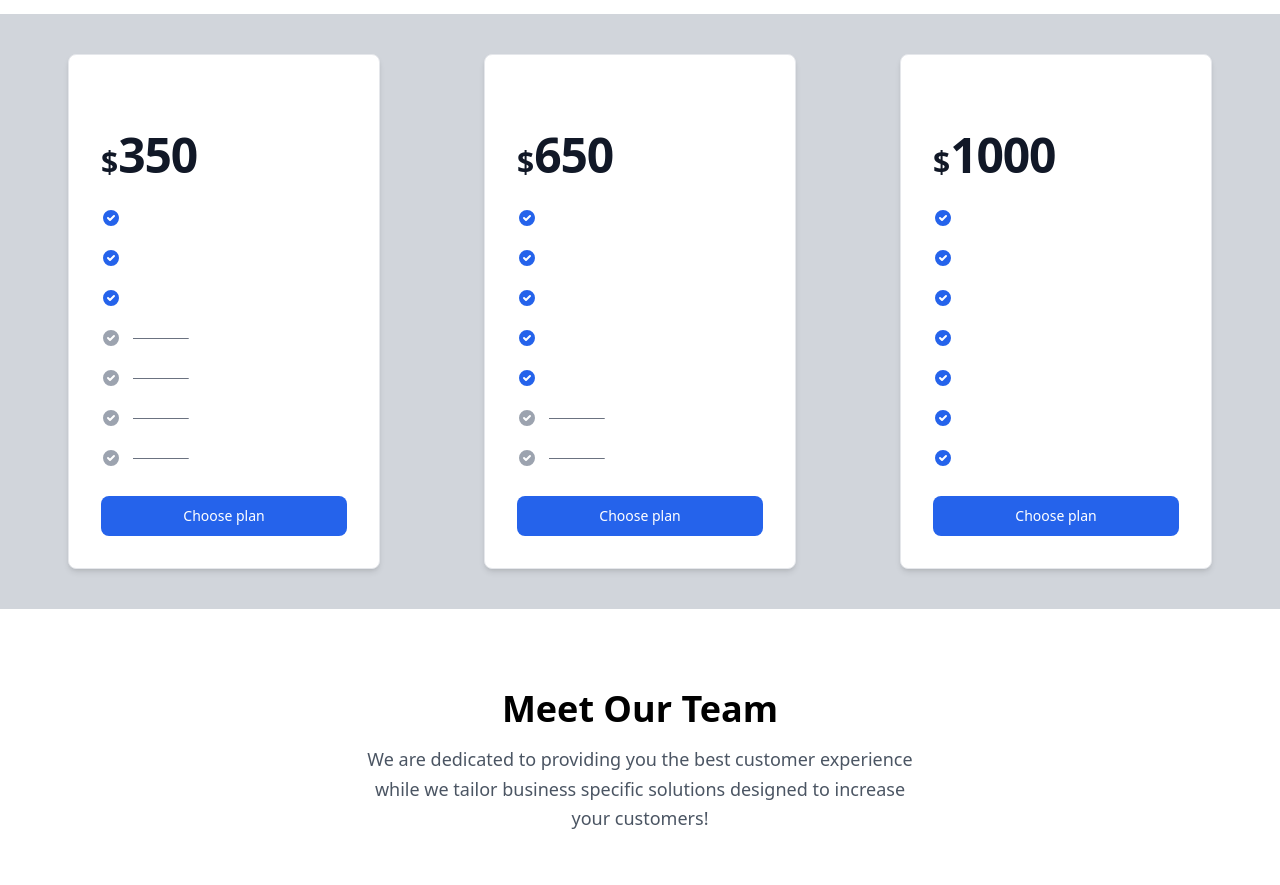
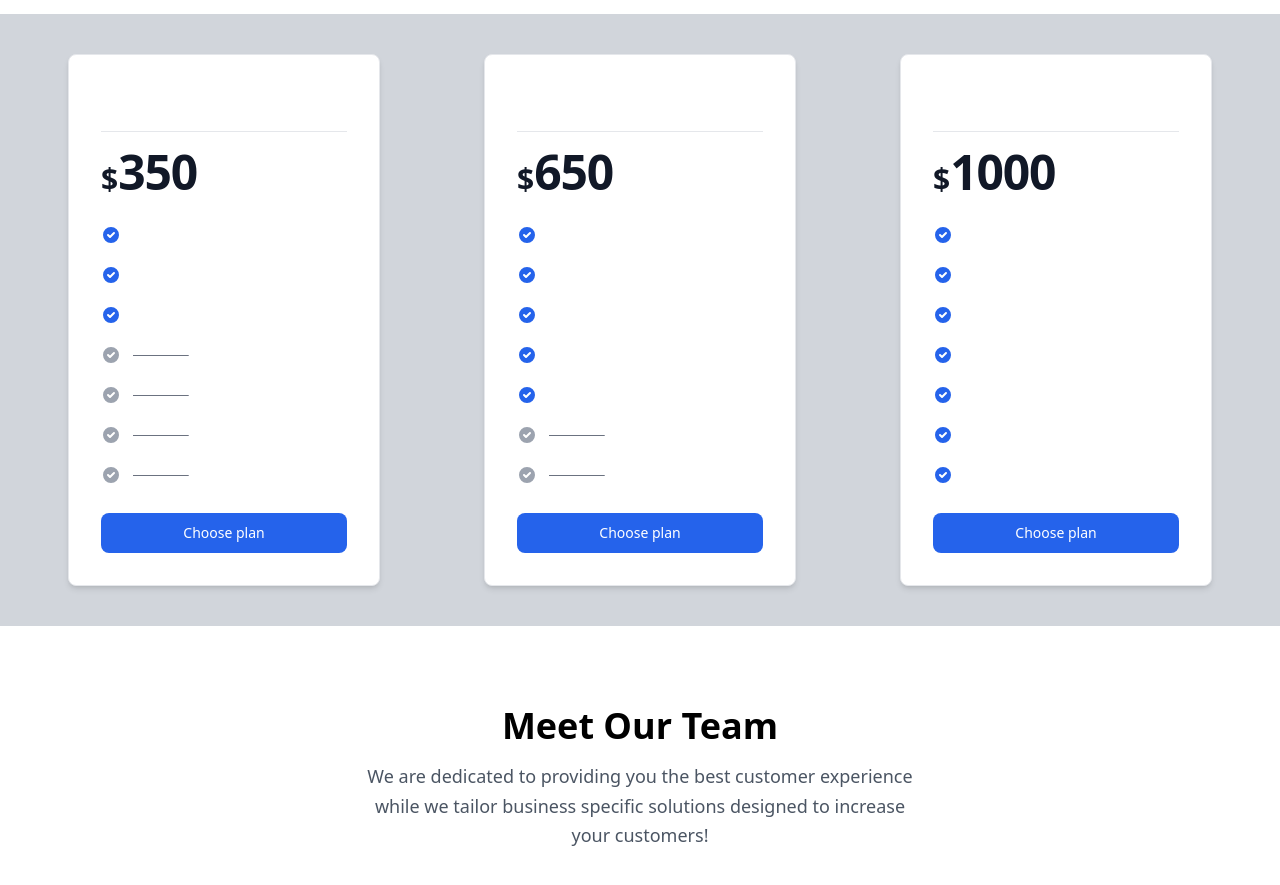
Before and after one commit to TannerGS/sbs_website, a React (Create React App) app: page / in a window 1280 px wide. Shown: the part 2580-3465 px from the top of the page. Built offline with nearby package versions, Linux system fonts and the light colour scheme.

Commit message:
Added line below title in package card

```diff
--- a/src/App.js
+++ b/src/App.js
@@ -314,6 +314,7 @@ const App = () => {
             <div className="flex flex-wrap items-center mt-32">
               <div class="p-4 m-auto my-10 w-full md:w-3/12 bg-white rounded-lg border shadow-md sm:p-8 bg-gray-600 dark:border-gray-700">
                 <h5 class="mb-4 text-xl font-medium text-white text-center">Bronze Package</h5>
+                <hr className="pb-4"></hr>
                   <div class="flex items-baseline text-gray-900 dark:text-white">
                     <span class="text-3xl font-semibold">$</span>
                     <span class="text-5xl font-extrabold tracking-tight">350</span>
@@ -355,6 +356,7 @@ const App = () => {
 
               <div class="p-4 m-auto my-10 w-full md:w-3/12 bg-white rounded-lg border shadow-md sm:p-8 bg-gray-600 dark:border-gray-700">
                 <h5 class="mb-4 text-xl font-medium text-white text-center">Silver Package</h5>
+                  <hr className="pb-4"></hr>
                   <div class="flex items-baseline text-gray-900 dark:text-white">
                     <span class="text-3xl font-semibold">$</span>
                     <span class="text-5xl font-extrabold tracking-tight">650</span>
@@ -396,6 +398,7 @@ const App = () => {
 
               <div class="p-4 m-auto my-10 w-full md:w-3/12 bg-white rounded-lg border shadow-md sm:p-8 bg-gray-600 dark:border-gray-700">
                 <h5 class="mb-4 text-xl font-medium text-white text-center">Gold Package</h5>
+                  <hr className="pb-4"></hr>
                   <div class="flex items-baseline text-gray-900 dark:text-white">
                     <span class="text-3xl font-semibold">$</span>
                     <span class="text-5xl font-extrabold tracking-tight">1000</span>
```
